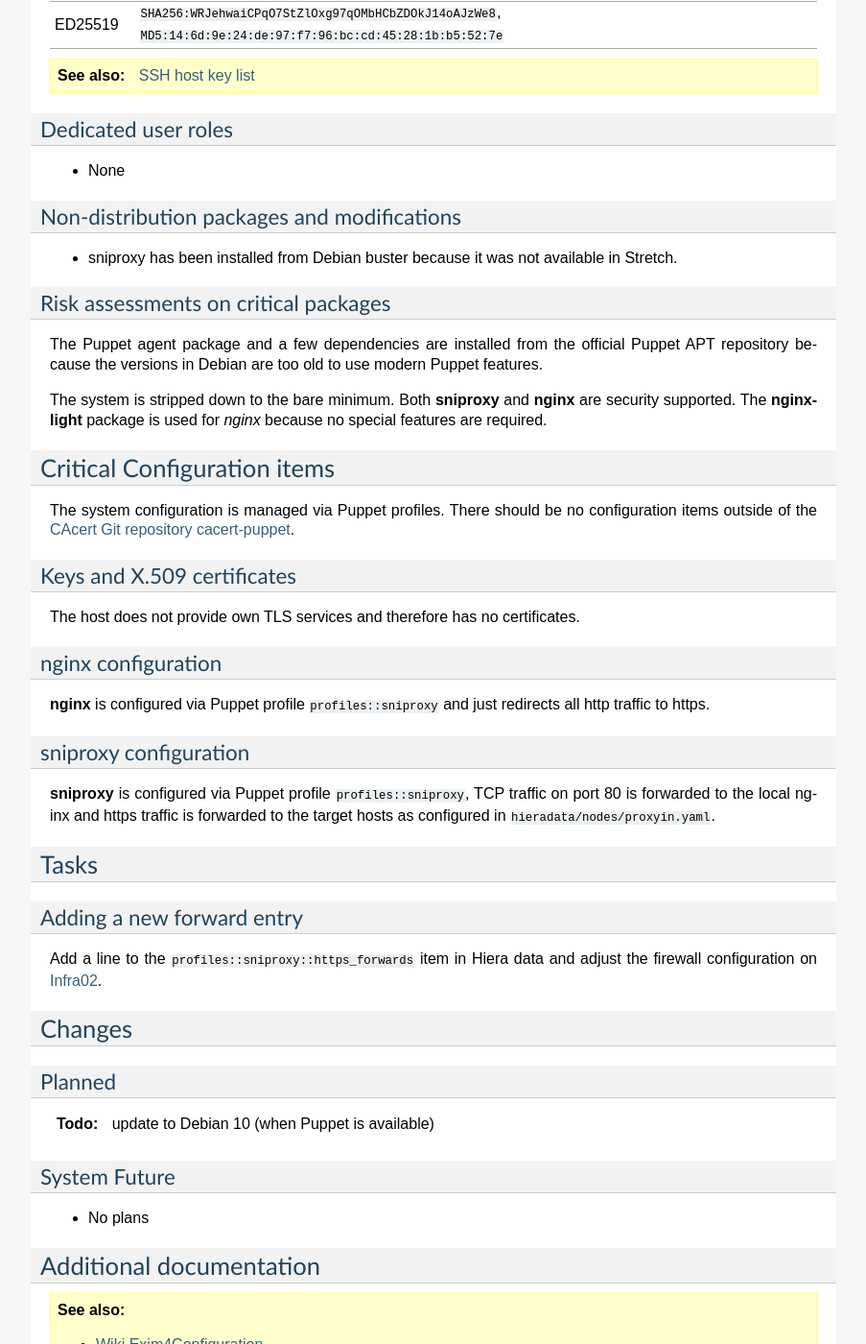
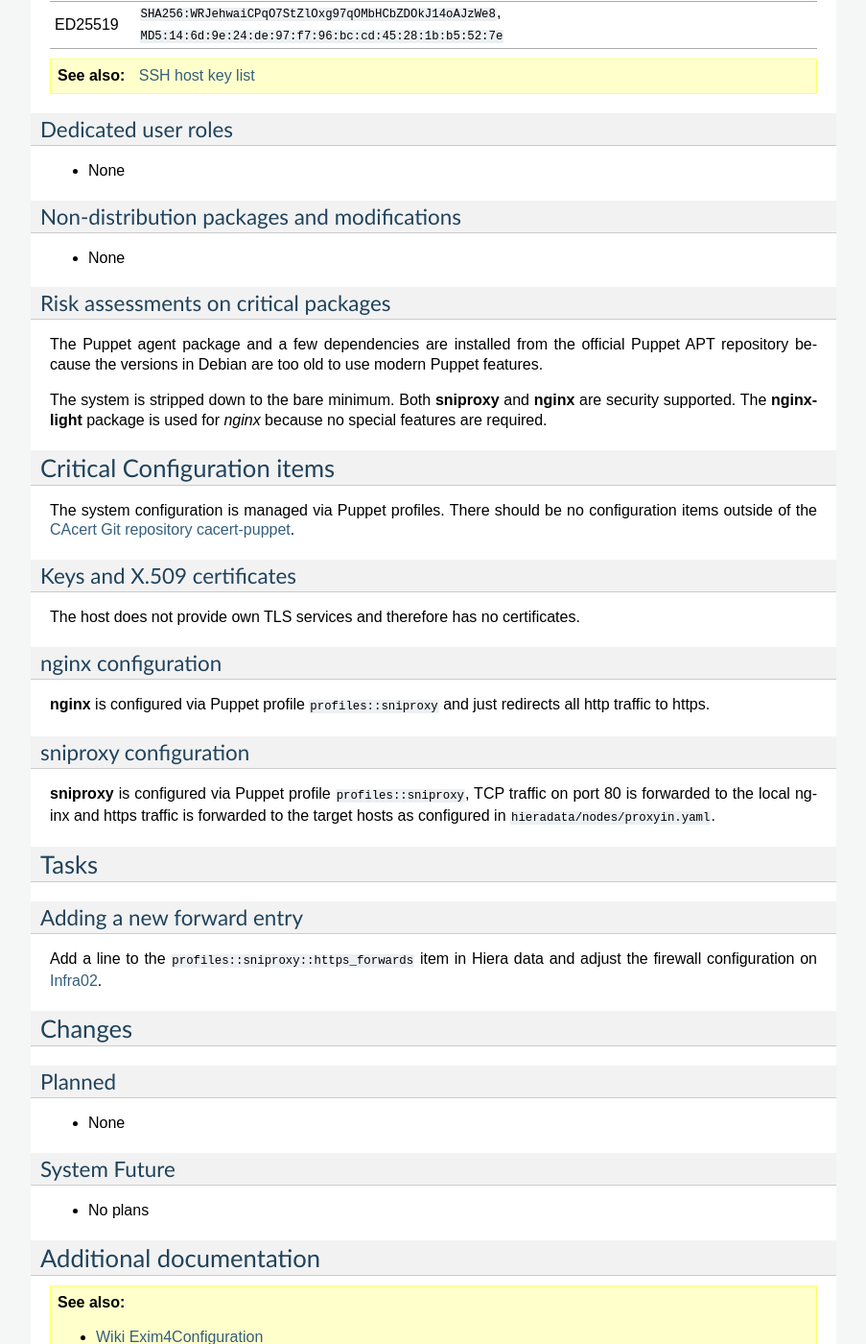
Before and after one commit to CAcertOrg/cacert-infradocs, a Sphinx documentation site: the page built from docs/systems/proxyin.rst, in a window 1280 px wide and 1400 px high, scrolled down 3162 px. Shown: the whole window at 96% size, without its empty margins (198-1101 px from the left). Built offline with Sphinx 7.4.7, drawn with Linux system fonts in a browser that asks for light colours; pages that are not in the unit, such as notebooks, are missing from menus; cross-references to code outside the pages are shown as plain code; some of the changed text lies outside the part shown.

Commit message:
Upgrade proxyin to Debian 10.0 Buster

```diff
--- a/docs/systems/proxyin.rst
+++ b/docs/systems/proxyin.rst
@@ -209,7 +209,7 @@
 Non-distribution packages and modifications
 -------------------------------------------
 
-* sniproxy has been installed from Debian buster because it was not available in Stretch.
+* None
 
 Risk assessments on critical packages
 -------------------------------------
@@ -262,7 +262,7 @@
 Planned
 -------
 
-.. todo:: update to Debian 10 (when Puppet is available)
+* None
 
 System Future
 -------------
```
Also changed, not shown: other parts of docs/systems/proxyin.rst (+3 -3 lines).
